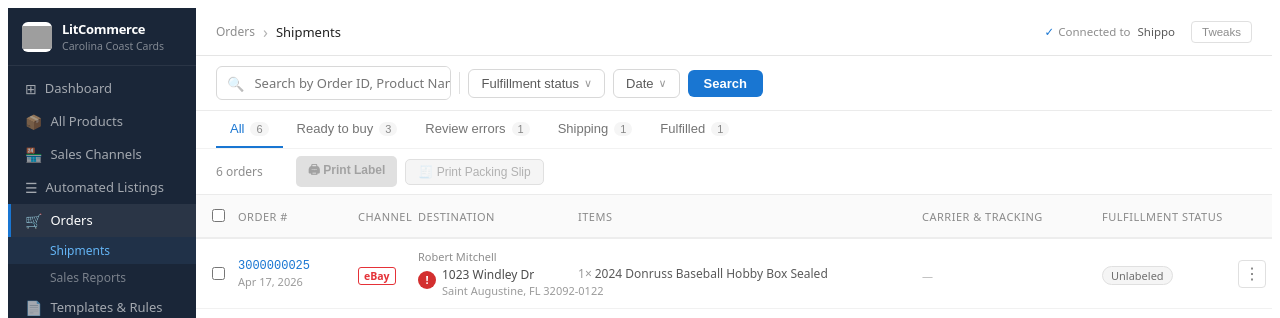
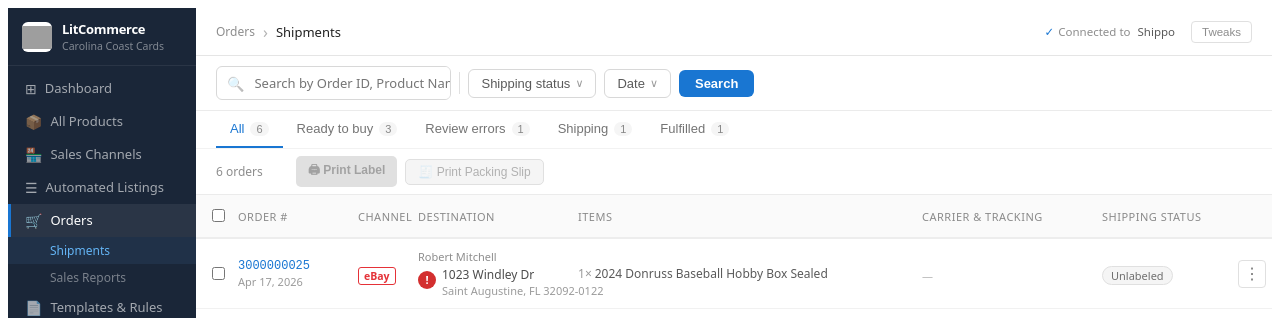
Before and after one commit to trambhn/LitC-Shippo, a React (Vite) app: page / in a window 1280 px wide. Shown: the top 318 px of the page. Built offline with nearby package versions, Linux system fonts and the light colour scheme; grey boxes are pictures that could not be loaded.

Commit message:
Update Shipments_v4.jsx

```diff
--- a/src/Shipments_v4.jsx
+++ b/src/Shipments_v4.jsx
@@ -2462,7 +2462,7 @@
 
 /* ── SearchFilterRow ─────────────────────────────────────────────────────── */
 const STATUS_OPTIONS = [
-  { value:'', label:'Fulfillment status' },
+  { value:'', label:'Shipping status' },
   { value:'unlabeled',       label:'Unlabeled' },
   { value:'label_purchased', label:'Label purchased' },
   { value:'shipped',         label:'Shipped' },
@@ -2519,8 +2519,8 @@
       {/* Divider */}
       <div style={{ width:1, height:22, background:'#E0E0E0', flexShrink:0 }} />
 
-      {/* Fulfillment Status filter */}
-      <FilterPill label={hasStatusFilter ? STATUS_OPTIONS.find(o=>o.value===statusFilter)?.label : 'Fulfillment status'} active={hasStatusFilter}>
+      {/* Shipping Status filter */}
+      <FilterPill label={hasStatusFilter ? STATUS_OPTIONS.find(o=>o.value===statusFilter)?.label : 'Shipping status'} active={hasStatusFilter}>
         {({ close }) => (
           <div style={{ display:'flex', flexDirection:'column', gap:4 }}>
             {STATUS_OPTIONS.map(opt=>(
@@ -2768,7 +2768,7 @@
                   <col style={{ width:160 }}/>    {/* Destination */}
                   <col style={{ width:'auto' }}/> {/* Items */}
                   <col style={{ width:180 }}/>    {/* Carrier + Tracking */}
-                  <col style={{ width:140 }}/>    {/* Fulfillment Status */}
+                  <col style={{ width:140 }}/>    {/* Shipping Status */}
                   <col style={{ width:40 }}/>     {/* More actions */}
                 </colgroup>
                 <thead style={{ position:'sticky',top:0,zIndex:1 }}>
@@ -2776,7 +2776,7 @@
                     <th style={{ padding:'10px 12px',height:36,textAlign:'center' }}>
                       <input type="checkbox" checked={selectedIds.size===filtered.length&&filtered.length>0} onChange={toggleAll} />
                     </th>
-                    {['Order #','Channel','Destination','Items','Carrier & Tracking','Fulfillment Status',''].map(h=>(
+                    {['Order #','Channel','Destination','Items','Carrier & Tracking','Shipping Status',''].map(h=>(
                       <th key={h} style={{ padding:'10px 10px',height:36,textAlign:'left',fontSize:11,fontWeight:500,color:'rgba(0,0,0,0.45)',letterSpacing:'0.5px',textTransform:'uppercase',whiteSpace:'nowrap' }}>{h}</th>
                     ))}
                   </tr>
@@ -2833,7 +2833,7 @@
                             <TrackingCell shipment={shipment} />
                           </td>
 
-                          {/* Fulfillment Status */}
+                          {/* Shipping Status */}
                           <td style={{ padding:'10px 10px' }}>
                             <Chip status={order.shipStatus} />
                           </td>
@@ -2896,7 +2896,7 @@
                                 <TrackingCell shipment={subShipment} />
                               </td>
 
-                              {/* Fulfillment Status */}
+                              {/* Shipping Status */}
                               <td style={{ padding:'10px 10px' }}>
                                 <Chip status={sub.shipStatus||'unlabeled'} small />
                               </td>
```
